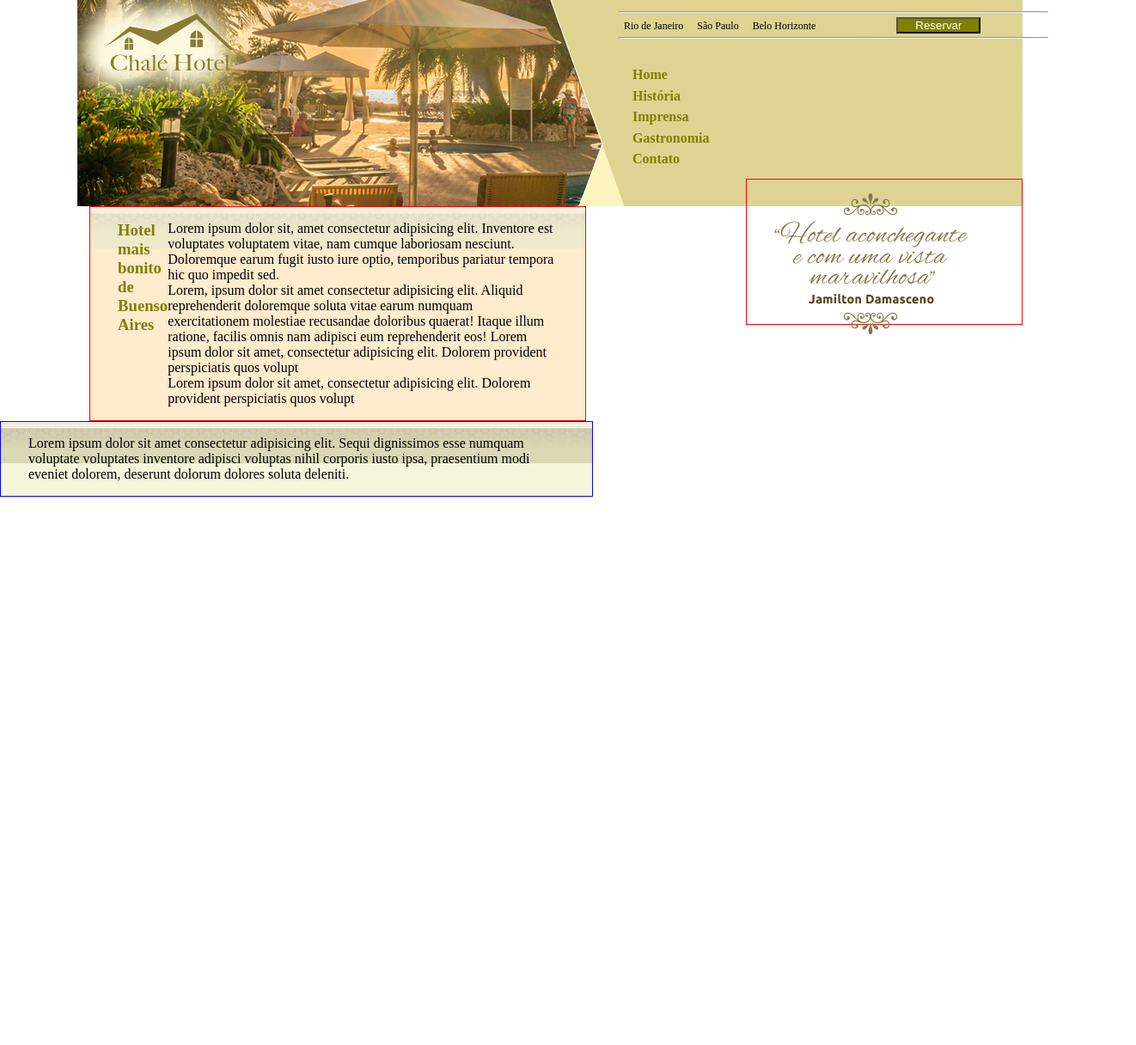
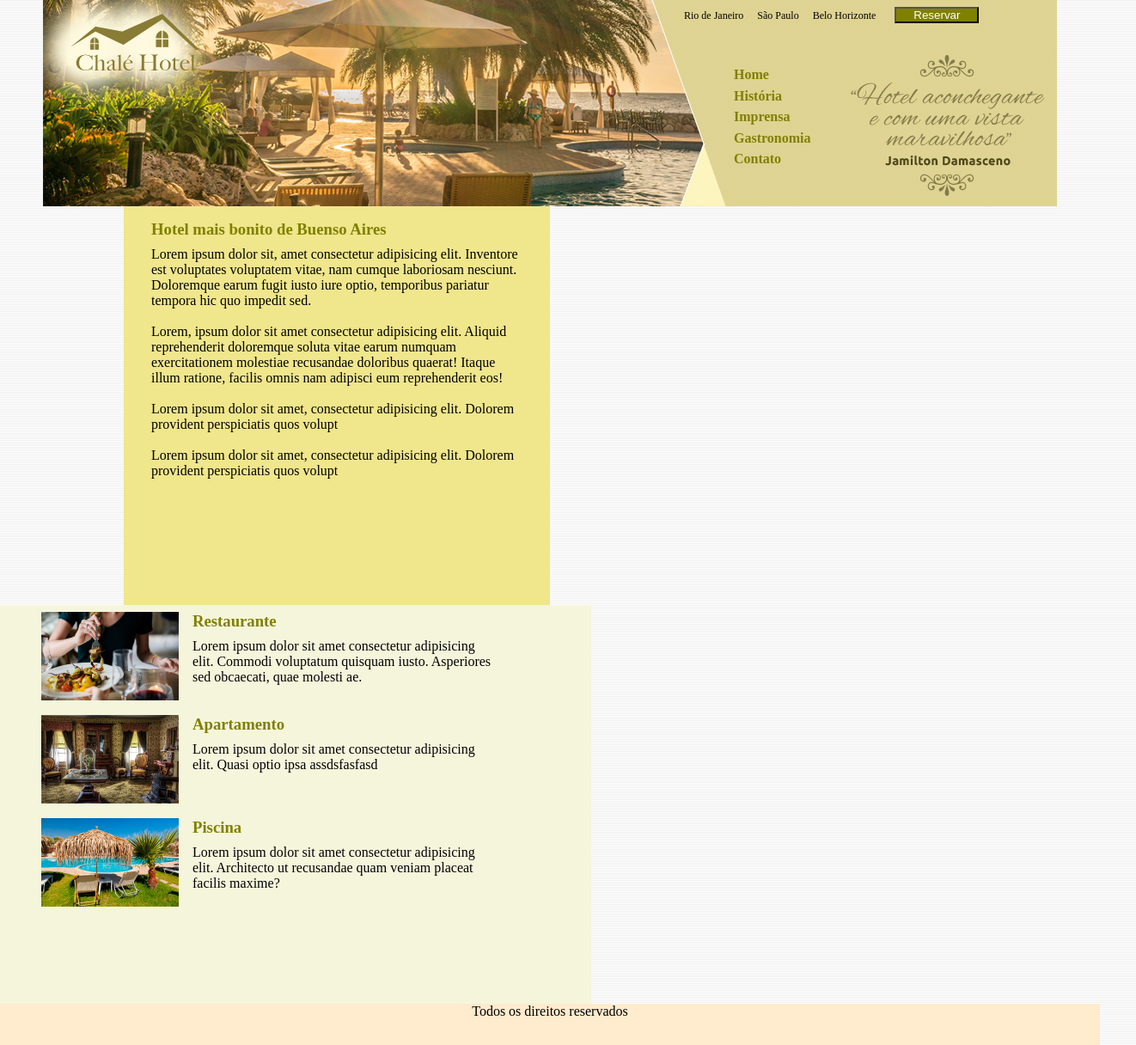
Before and after one commit to TaiFile/Udemy, a plain HTML site: page LearnCSS/Projeto5/index.html in a window 1280 px wide. Shown: the whole page at 86% size, 1322 px wide, since content can reach past the window. Before the commit the page ends 800 px from the top, so only its background shows below. Drawn offline with Linux system fonts and the light colour scheme.

Commit message:
não vou finaliazr por completo o projeto 5, pq achei a proposto de resolução muito ruim

```diff
--- a/LearnCSS/Projeto5/estilo.css
+++ b/LearnCSS/Projeto5/estilo.css
@@ -6,6 +6,7 @@
 body{
     font: Helvetica, "Trebuchet MS", sans-serif;
     background-color: white;
+    background-image: url('Imagens/bg.png');
 }
 
 hr{
@@ -14,27 +15,30 @@ hr{
 }
 
 #header{
-    width: 86%;
     height: 15em;
     background: bisque url('Imagens/topo-imagem-principal.png') no-repeat;
     margin: 0 auto;
     min-width: 700px;
+    max-width: 1180px;
 }
 #header img{
     margin: 1em 2em;
+    max-width: 800px;
 }
 
 #Rheader{
     float: right;
-    width: 50%;
+    width: 40%;
     height: 100%;
     background: url('Imagens/topo-imagem-lateral.png') no-repeat;
+    min-width: 300px;
 }
 
 #reserva{
     height: 3em;
-    width: auto;
-    padding: 0.5em 5em;
+    width: 1em;
+    padding: 0.5em 2em;
+    margin: 0;
     min-width: 500px;
     min-height: 3em;
 }
@@ -60,6 +64,7 @@ hr{
 
 #menu ul{
     list-style: none;
+    clear: both;
 }
 
 #menu li{
@@ -73,37 +78,73 @@ hr{
 }
 
 #logo{
-    border: 1px solid red;
-    width: 20em;
-    height: 70%;
-    float: right;
+    margin-top: -1em;
+    margin-left: -2.5em;
+    width: 1em;
+    height: 1em;
+    float: left;
     background-size: 230px;
     min-height: 100px;
     min-width: 50px;
+    flex-wrap: wrap;
 }
 
 #principal{
-    border: 1px solid red;
-    width: 32em;
-    height: auto;
-    margin-left: 6.5em;
-    background: blanchedalmond url('Imagens/bg-area-principal.png') repeat-x;
+    width: 27em;
+    height: 27em;
+    margin-left: 9em;
+    background-color:khaki;
     padding: 1em 2em;
-    display: flex;
     float: left;
 }
 
-#principal h3{
+h3{
     color:olive;
     padding-bottom: 0.5em;
 }
 
 #lateral{
-    border: 1px solid blue;
-    width: 39em;
-    height: auto;
+    width: 37em;
+    height: 29em;
     display: flex;
     float: left;
-    background: beige url('Imagens/bg-area-lateral.png') repeat-x;
-    padding: 1em 2em;
+    background: beige repeat-x;
+    padding: 0em 3em;
 }
+#lateral ul{
+    list-style: none;
+}
+
+#lateral li{
+    clear: both;
+}
+
+#lateral img{
+    margin: 0.5em 0em;
+    width: 10em;
+    float: left;
+}
+
+.lcontend{
+    padding-left: 1em;
+    margin: 0.5em 0;
+    float: right;
+    width: 22em;
+    height: 6.5em;
+    overflow: hidden;
+}
+
+.linha{
+    background:  url('Imagens/bg-linha.gif') repeat-x;
+    width: 100%;
+}
+
+
+#rodape{
+    clear: both;
+    width: 100%;
+    height: 3em;
+    text-align: center;
+    background-color: blanchedalmond;
+    margin-top: 10em;
+}
--- a/LearnCSS/Projeto5/index.html
+++ b/LearnCSS/Projeto5/index.html
@@ -12,11 +12,10 @@
         <section id="Rheader">
             <!-- Área de cidades e reserva -->
             <section id="reserva">
-                <hr><p><a href="">Rio de Janeiro</a>
+                <a href="">Rio de Janeiro</a>
                 <a href="">São Paulo</a>
-                    <a href="" style="margin-right: 7em;">Belo Horizonte</a>
+                <a href="" style="margin-right: 1em;">Belo Horizonte</a>
                 <input type="button" value="Reservar" class="button"><br>
-                <hr>
             </section>
 
             <!-- Aŕea de menu -->
@@ -36,18 +35,59 @@
         </section> <!-- Final do Rheader-->
     </section>
 
+    <section>
         <section id="principal">
             <h3>Hotel mais bonito de Buenso Aires</h3>
             <p>
                 Lorem ipsum dolor sit, amet consectetur adipisicing elit. Inventore est voluptates voluptatem vitae, nam cumque laboriosam nesciunt.
                 Doloremque earum fugit iusto iure optio, temporibus pariatur tempora hic quo impedit sed. <br>
-            Lorem, ipsum dolor sit amet consectetur adipisicing elit. Aliquid reprehenderit doloremque soluta vitae earum numquam exercitationem molestiae recusandae doloribus quaerat! Itaque illum ratione, facilis omnis nam adipisci eum reprehenderit eos!
+                <br>
+                Lorem, ipsum dolor sit amet consectetur adipisicing elit. Aliquid reprehenderit doloremque soluta vitae earum numquam exercitationem molestiae recusandae doloribus quaerat! Itaque illum ratione, facilis omnis nam adipisci eum reprehenderit eos! <br>
+                <br>
                 Lorem ipsum dolor sit amet, consectetur adipisicing elit. Dolorem provident perspiciatis quos volupt <br>
+                <br>
                 Lorem ipsum dolor sit amet, consectetur adipisicing elit. Dolorem provident perspiciatis quos volupt
             </p>
         </section>
         <section id="lateral">
-        Lorem ipsum dolor sit amet consectetur adipisicing elit. Sequi dignissimos esse numquam voluptate voluptates inventore adipisci voluptas nihil corporis iusto ipsa, praesentium modi eveniet dolorem, deserunt dolorum dolores soluta deleniti.
+            <ul>
+                <li>
+                    <img src="Imagens/restaurante.jpg" alt="">
+                    <div class="lcontend">
+                        <h3>Restaurante</h3>
+                        <p>
+                            Lorem ipsum dolor sit amet consectetur adipisicing elit. Commodi voluptatum quisquam iusto. Asperiores sed obcaecati, quae molesti
+                            ae.
+                        </p>
+                    </div>
+                </li>
+
+                <li>
+                    <img src="Imagens/apartamento.jpg" alt="">
+                    <div class="lcontend">
+                        <h3>Apartamento</h3>
+                        <p>
+                            Lorem ipsum dolor sit amet consectetur adipisicing elit. Quasi optio ipsa assdsfasfasd
+                        </p>
+                    </div>
+                </li>
+
+                <li>
+                    <img src="Imagens/piscina.jpg" alt="">
+                    <div class="lcontend">
+                        <h3>Piscina</h3>
+                        <p>
+                            Lorem ipsum dolor sit amet consectetur adipisicing elit. Architecto ut recusandae quam veniam placeat facilis maxime?
+
+                        </p>
+                    </div>
+                </li>
+            </ul>
+        </section>
+
+        <section id="rodape">
+            Todos os direitos reservados
+        </section>
     </section>
 </body>
 </html>
```
Lines whose indentation alone changed are shown as unchanged.
